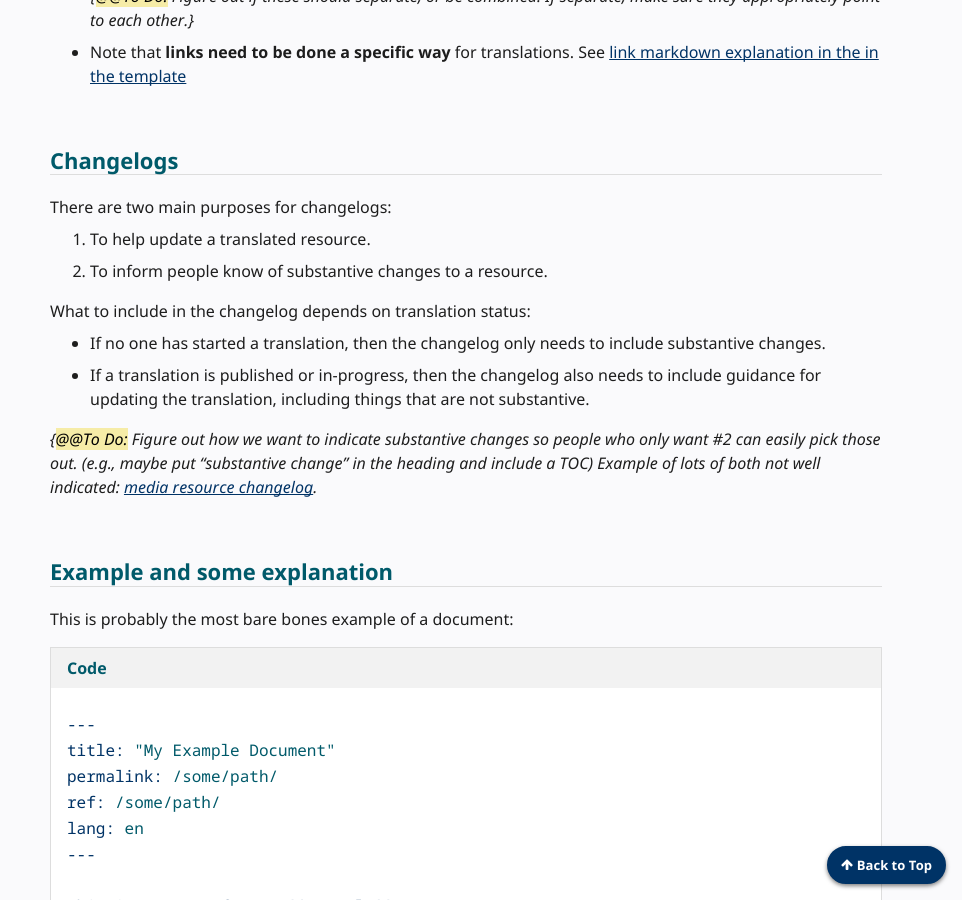
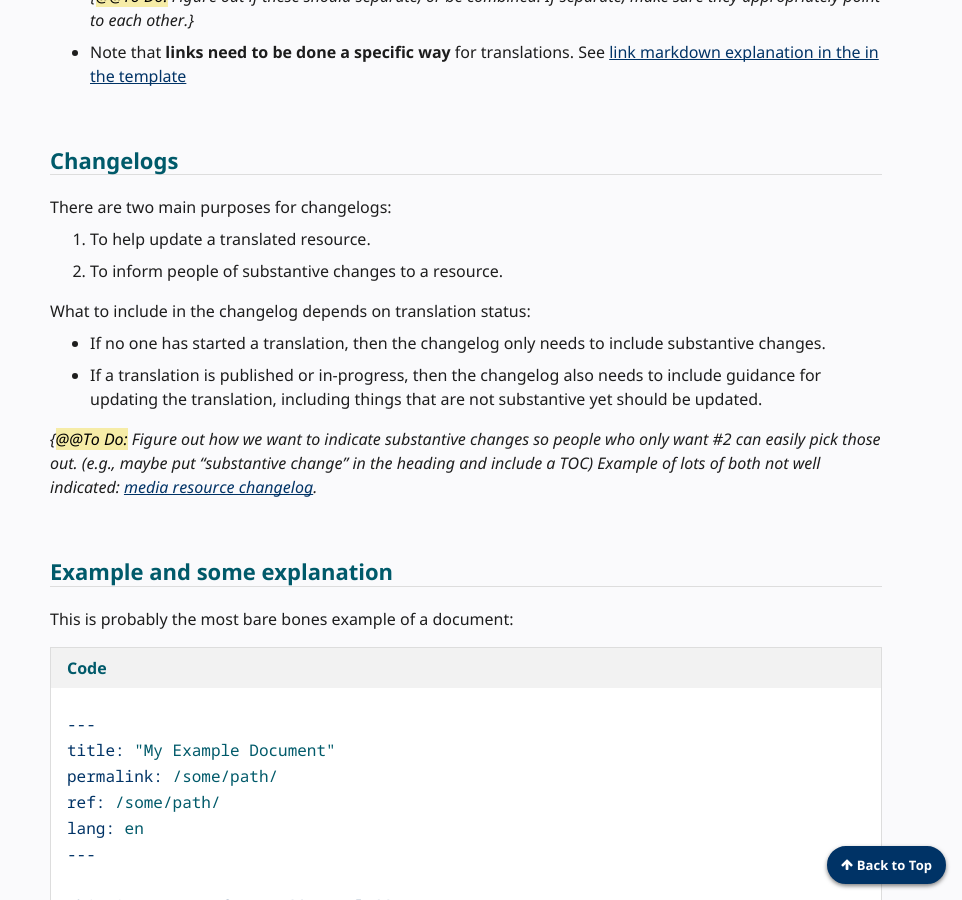
Before and after one commit to w3c/wai-website-theme, a Jekyll site: the page built from content/writing.md, in a window 1280 px wide and 900 px high, scrolled down 1080 px. Shown: the whole window, without its empty margins (318-1280 px from the left). Built offline with Jekyll 4.4.1, drawn with Linux system fonts in a browser that asks for light colours; cached includes are drawn as plain includes; comment, search, counter and statistics services are not loaded.

Commit message:
Update writing.md

```diff
--- a/content/writing.md
+++ b/content/writing.md
@@ -40,11 +40,11 @@ To create a new page in an existing repository:
 
 There are two main purposes for changelogs:
 1. To help update a translated resource.
-2. To inform people know of substantive changes to a resource.
+2. To inform people of substantive changes to a resource.
 
 What to include in the changelog depends on translation status:
 * If no one has started a translation, then the changelog only needs to include substantive changes.
-* If a translation is published or in-progress, then the changelog also needs to include guidance for updating the translation, including things that are not substantive.
+* If a translation is published or in-progress, then the changelog also needs to include guidance for updating the translation, including things that are not substantive yet should be updated.
 
 _{<mark>@@To Do:</mark> Figure out how we want to indicate substantive changes so people who only want #2 can easily pick those out. (e.g., maybe put “substantive change” in the heading and include a TOC) Example of lots of both not well indicated: [media resource changelog](https://www.w3.org/WAI/media/av/changelog/)._
 
```
